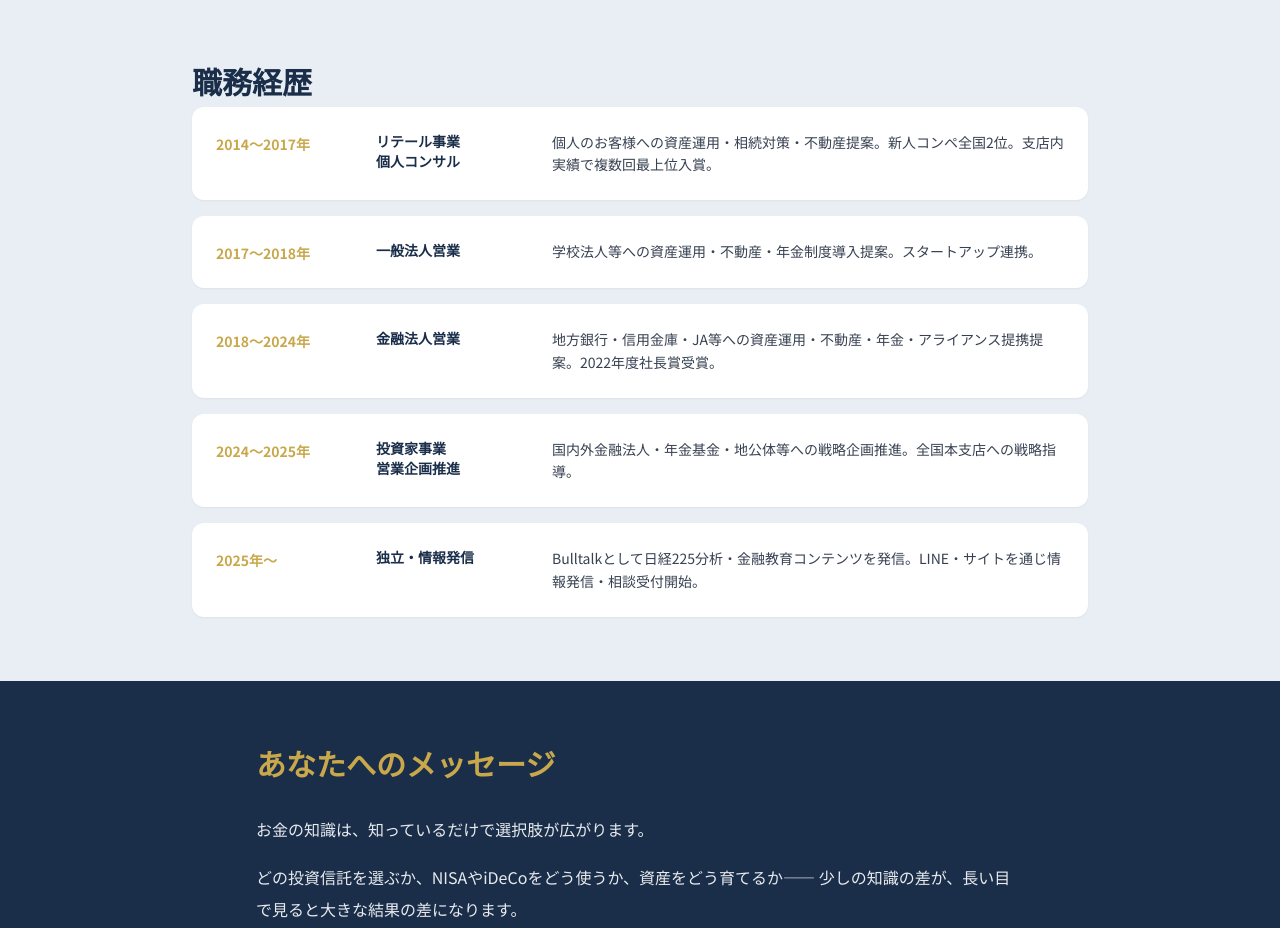
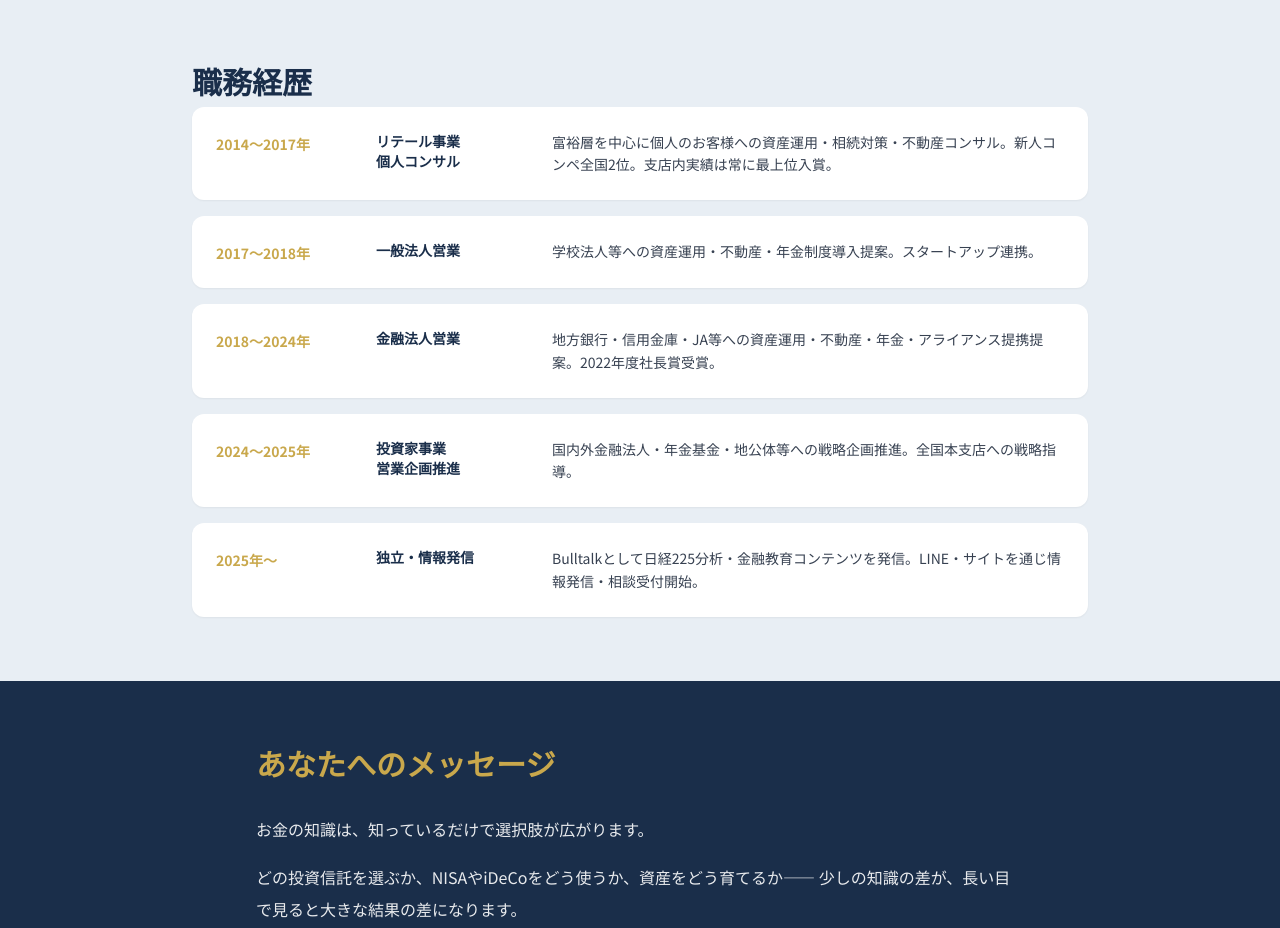
Before and after one commit to tanima3232-eng/bulltalk, a Next.js app: page /about in a window 1280 px wide. Shown: the part 2620-3548 px from the top of the page. Built offline with nearby package versions, Linux system fonts and the light colour scheme.

Commit message:
経歴ページ：リテール期の職務説明を富裕層強調・実績表現強化

```diff
--- a/app/about/page.tsx
+++ b/app/about/page.tsx
@@ -13,7 +13,7 @@ const career = [
   {
     period: "2014〜2017年",
     area: "リテール事業\n個人コンサル",
-    detail: "個人のお客様への資産運用・相続対策・不動産提案。新人コンペ全国2位。支店内実績で複数回最上位入賞。",
+    detail: "富裕層を中心に個人のお客様への資産運用・相続対策・不動産コンサル。新人コンペ全国2位。支店内実績は常に最上位入賞。",
   },
   {
     period: "2017〜2018年",
```
